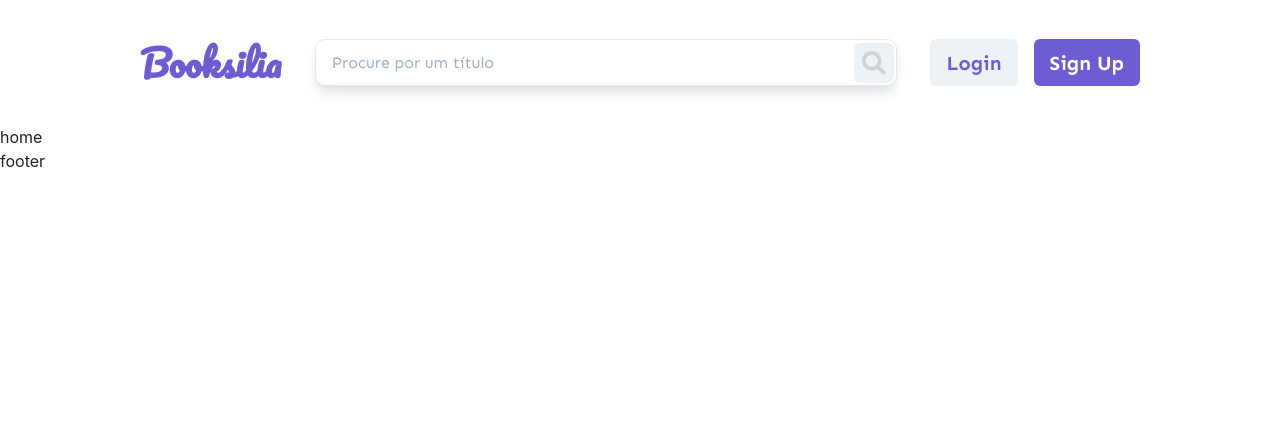
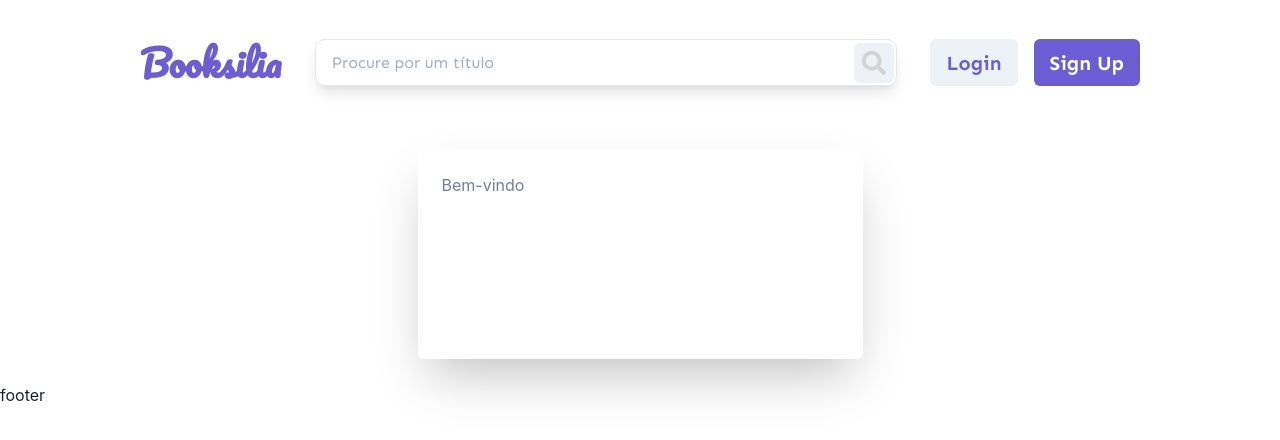
Before and after one commit to carollyb/booksilia, a React (Vite) app: page /home in a window 1280 px wide. Shown: the top 440 px of the page. Built offline with nearby package versions, Linux system fonts and the light colour scheme.

Commit message:
feat/home estrutura página

```diff
--- a/src/components/Footer/Footer.jsx
+++ b/src/components/Footer/Footer.jsx
@@ -1,7 +1,11 @@
+import { Box } from '@chakra-ui/react';
+
 function FooterComponent() {
     return (
         <>
-        <h1>footer</h1>
+        <Box>
+            <h1>footer</h1>
+        </Box>
         </>
     );
 }
--- a/src/pages/Home.jsx
+++ b/src/pages/Home.jsx
@@ -1,8 +1,27 @@
+import {
+    Box,
+    Center,
+    Text,
+} from '@chakra-ui/react';
+
 function Home() {
     return (
-        <h1>
-            home
-        </h1>
+        <Center py={6}>
+            <Box
+            maxW={'445px'}
+            h={'210px'}
+            w={'full'}
+            bg={'purple.100'}
+            boxShadow={'2xl'}
+            rounded={'md'}
+            p={6}
+            overflow={'hidden'}>
+
+                <Text color={'gray.500'}>
+                    Bem-vindo
+                </Text>
+            </Box>
+        </Center>
     );
 }
 
```
